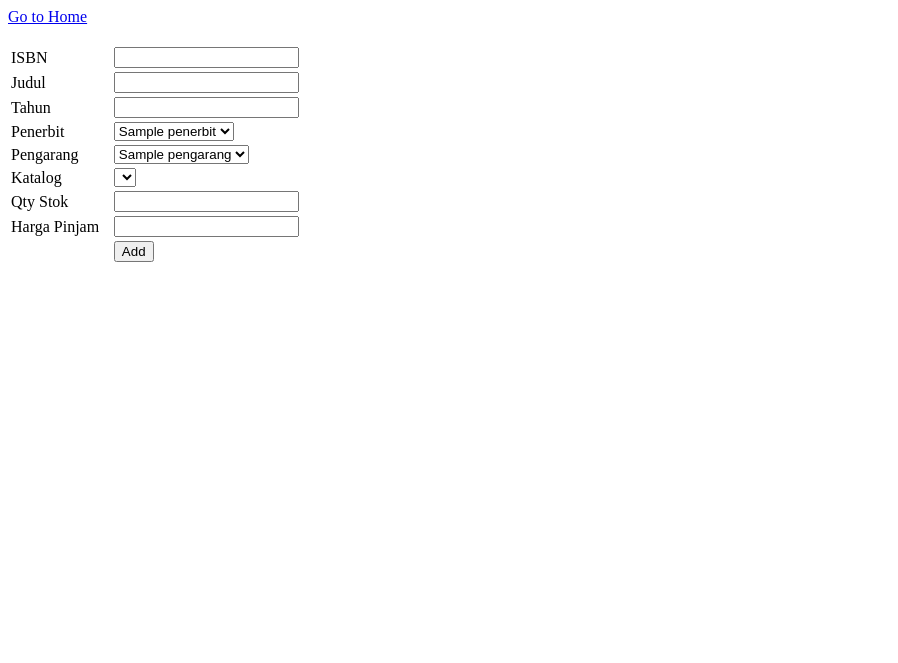
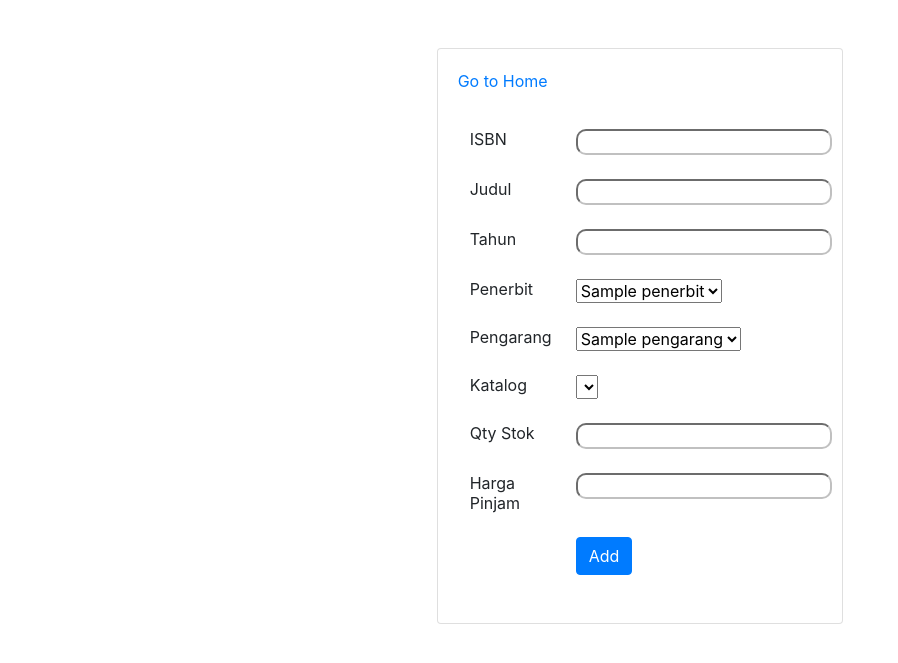
Before and after one commit to Ajisampurno/crud-php-native, a PHP site: page /add_index.php in a window 1280 px wide. Shown: the top 663 px of the page, without its empty margins (0-898 px from the left). Run offline with PHP 8.4, Linux system fonts and the light colour scheme; tables that the repository leaves empty or names only in its code hold one stand-in row (values such as "Sample post"); data that the repository does not hold is empty; some libraries are stand-ins or nearby versions.

Commit message:
styling add_index.php

```diff
--- a/add_index.php
+++ b/add_index.php
@@ -1,6 +1,15 @@
 <html>
 
 <head>
+	<link rel="stylesheet" href="https://stackpath.bootstrapcdn.com/bootstrap/4.2.1/css/bootstrap.min.css" integrity="sha384-GJzZqFGwb1QTTN6wy59ffF1BuGJpLSa9DkKMp0DgiMDm4iYMj70gZWKYbI706tWS" crossorigin="anonymous">
+	<script src="https://stackpath.bootstrapcdn.com/bootstrap/4.2.1/js/bootstrap.min.js" integrity="sha384-B0UglyR+jN6CkvvICOB2joaf5I4l3gm9GU6Hc1og6Ls7i6U/mkkaduKaBhlAXv9k" crossorigin="anonymous"></script>
+
+	<style>
+		input {
+			border-radius: 10px;
+			border-color: silver;
+		}
+	</style>
 	<title>Add Buku</title>
 </head>
 
@@ -12,11 +21,17 @@
 ?>
 
 <body>
+
+
+	<div class="row mt-5">
+		<div class="col-md-4"></div>
+		<div class="col-md-4">
+			<div class="card">
+				<div class="card-body">
 					<a href="index.php">Go to Home</a>
 					<br /><br />
-
 					<form action="add_index.php" method="post" name="form1">
-		<table width="25%" border="0">
+						<table class="table table-borderless">
 							<tr>
 								<td>ISBN</td>
 								<td><input type="text" name="isbn"></td>
@@ -67,7 +82,9 @@
 							</tr>
 							<tr>
 								<td>Qty Stok</td>
-				<td><input type="text" name="qty_stok"></td>
+								<td>
+									<input type="text" name="qty_stok">
+								</td>
 							</tr>
 							<tr>
 								<td>Harga Pinjam</td>
@@ -75,10 +92,14 @@
 							</tr>
 							<tr>
 								<td></td>
-				<td><input type="submit" name="Submit" value="Add"></td>
+								<td><input class="btn btn-primary" type="submit" name="Submit" value="Add"></td>
 							</tr>
 						</table>
 					</form>
+				</div>
+			</div>
+		</div>
+	</div>
 
 	<?php
 
@@ -100,6 +121,9 @@
 		header("Location:index.php");
 	}
 	?>
+
+	<script src="https://cdn.jsdelivr.net/npm/bootstrap@5.0.2/dist/js/bootstrap.bundle.min.js" integrity="sha384-MrcW6ZMFYlzcLA8Nl+NtUVF0sA7MsXsP1UyJoMp4YLEuNSfAP+JcXn/tWtIaxVXM" crossorigin="anonymous"></script>
+
 </body>
 
 </html>
```
Lines whose indentation alone changed are shown as unchanged.
